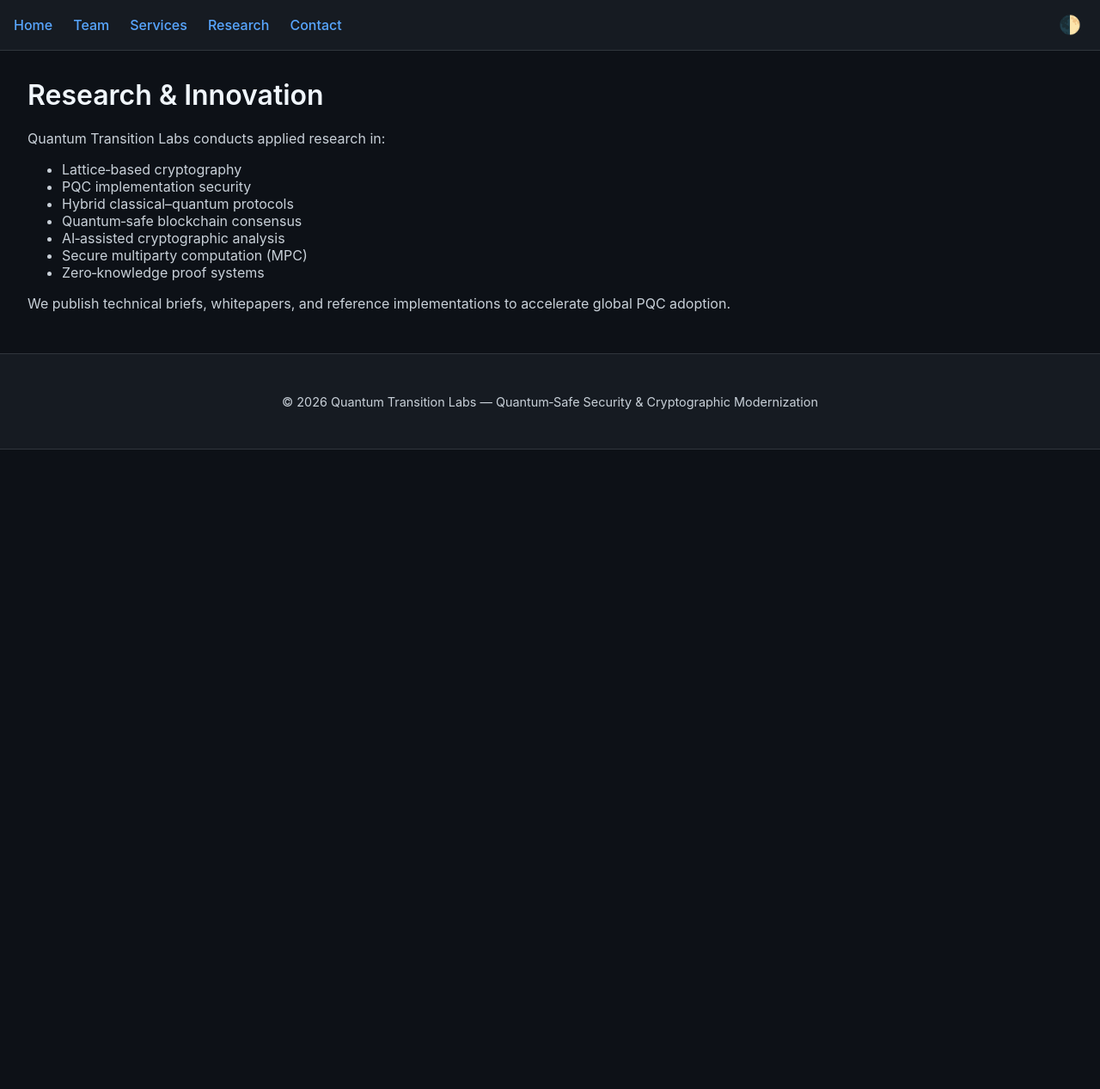
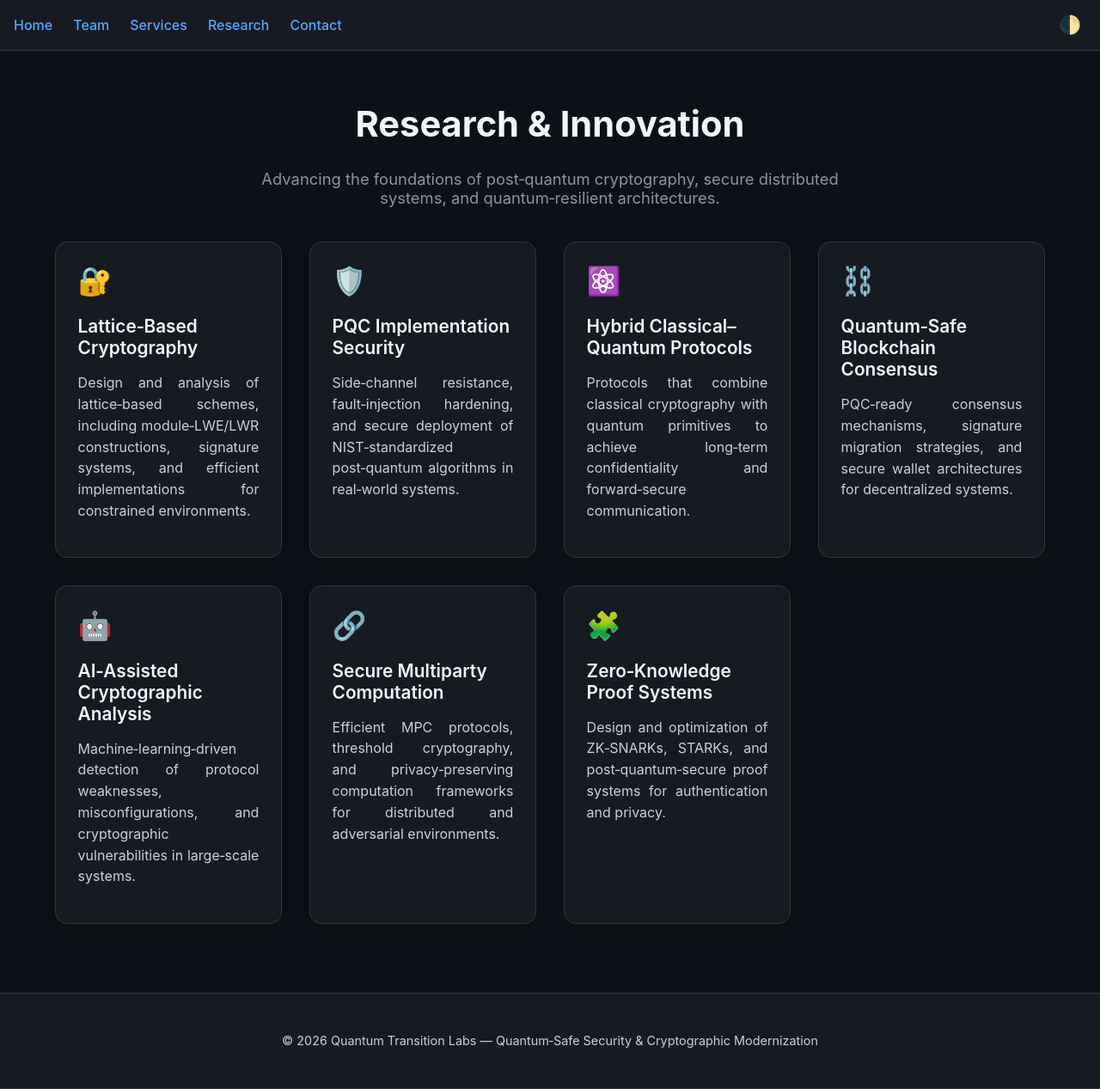
Before and after one commit to hassankhodaiemehr/qtransitionlabs, a Jekyll site: the page built from research.md, in a window 1280 px wide. Shown: the whole page at 86% size. Built offline with Jekyll 4.4.1, drawn with Linux system fonts in a browser that asks for light colours; before the commit the page ends 900 px from its top, so only the background shows below that.

Commit message:
Revamp research page layout and styling
Updated the styling and structure of the research page, including new CSS rules for layout and design. Enhanced content presentation with research cards and headers.

```diff
--- a/research.md
+++ b/research.md
@@ -4,66 +4,184 @@ title: Research
 ---
 
 <style>
-  /* Make this page full-width */
+/* FULL‑WIDTH (95%) */
 .page-content, .wrapper, .container {
   max-width: 95% !important;
-  padding-left: 2 !important;
-  padding-right: 2 !important;
+  width: 95% !important;
+  margin: 0 auto !important;
+  padding: 0 !important;
 }
 
-/* Optional: add some breathing room */
-.team-page {
-  padding: 0 2rem;
+/* Page padding */
+.research-page {
+  padding: 2rem 2rem;
 }
 
-.team-grid {
+/* HEADER */
+.research-header {
+  text-align: center;
+  margin-bottom: 2.5rem;
+}
+
+.research-header h1 {
+  font-size: 2.6rem;
+  font-weight: 700;
+  color: #F0F6FC;
+}
+
+.research-header p {
+  color: #8B949E;
+  font-size: 1.15rem;
+  max-width: 700px;
+  margin: 0.5rem auto 0 auto;
+}
+
+body.light-mode .research-header h1 {
+  color: #1A1F36;
+}
+
+body.light-mode .research-header p {
+  color: #4B5563;
+}
+
+/* GRID */
+.research-grid {
   display: grid;
-  grid-template-columns: repeat(auto-fit, minmax(280px, 1fr));
-  gap: 2.2rem;
+  grid-template-columns: repeat(auto-fit, minmax(260px, 1fr));
+  gap: 2rem;
   margin-top: 2rem;
 }
 
-/* Force 3 columns on desktop */
-@media (min-width: 900px) {
-  .team-grid {
-    grid-template-columns: repeat(3, 1fr);
-  }
+/* CARDS — DARK MODE */
+.research-card {
+  background: #161B22;
+  border: 1px solid #30363D;
+  padding: 1.6rem;
+  border-radius: 14px;
+  box-shadow: 0 4px 14px rgba(0,0,0,0.15);
+  transition: 0.25s ease;
+  animation: fadeIn 1s ease forwards;
 }
 
-.team-card {
-  background: #ffffff;
-  border-radius: 14px;
-  padding: 1.8rem;
-  box-shadow: 0 4px 14px rgba(0,0,0,0.08);
-  transition: transform 0.2s ease, box-shadow 0.2s ease;
+.research-card:hover {
+  transform: translateY(-6px);
+  box-shadow: 0 8px 24px rgba(88,166,255,0.25);
+  border-color: #58A6FF;
 }
 
-.team-card:hover {
-  transform: translateY(-4px);
-  box-shadow: 0 8px 20px rgba(0,0,0,0.12);
+/* LIGHT MODE OVERRIDE */
+body.light-mode .research-card {
+  background: #FFFFFF;
+  border: 1px solid #E5E7EB;
 }
 
-.team-photo {
-  width: 180px;
-  border-radius: 12px;
-  margin-bottom: 1rem;
+body.light-mode .research-card h3 {
+  color: #1A1F36;
 }
 
-.section-divider {
-  margin: 4rem 0 2rem 0;
-  border-top: 2px solid #e5e5e5;
+body.light-mode .research-card p {
+  color: #374151;
+}
+
+/* CARD CONTENT */
+.research-card h3 {
+  color: #F0F6FC;
+  margin-bottom: 0.6rem;
+  font-size: 1.3rem;
+}
+
+.research-card p {
+  color: #C9D1D9;
+  line-height: 1.55;
+  text-align: justify;
+}
+
+/* ICON */
+.research-icon {
+  font-size: 2rem;
+  margin-bottom: 0.8rem;
+  color: #58A6FF;
+}
+
+/* Fade‑in animation */
+@keyframes fadeIn {
+  from { opacity: 0; transform: translateY(12px); }
+  to { opacity: 1; transform: translateY(0); }
 }
 </style>
-# Research & Innovation
 
-Quantum Transition Labs conducts applied research in:
+<div class="research-page">
 
-- Lattice‑based cryptography
-- PQC implementation security
-- Hybrid classical–quantum protocols
-- Quantum‑safe blockchain consensus
-- AI‑assisted cryptographic analysis
-- Secure multiparty computation (MPC)
-- Zero‑knowledge proof systems
+<div class="research-header">
+  <h1>Research & Innovation</h1>
+  <p>Advancing the foundations of post‑quantum cryptography, secure distributed systems, and quantum‑resilient architectures.</p>
+</div>
 
-We publish technical briefs, whitepapers, and reference implementations to accelerate global PQC adoption.
+<div class="research-grid">
+
+  <div class="research-card">
+    <div class="research-icon">🔐</div>
+    <h3>Lattice‑Based Cryptography</h3>
+    <p>
+      Design and analysis of lattice‑based schemes, including module‑LWE/LWR constructions,
+      signature systems, and efficient implementations for constrained environments.
+    </p>
+  </div>
+
+  <div class="research-card">
+    <div class="research-icon">🛡️</div>
+    <h3>PQC Implementation Security</h3>
+    <p>
+      Side‑channel resistance, fault‑injection hardening, and secure deployment of NIST‑standardized
+      post‑quantum algorithms in real‑world systems.
+    </p>
+  </div>
+
+  <div class="research-card">
+    <div class="research-icon">⚛️</div>
+    <h3>Hybrid Classical–Quantum Protocols</h3>
+    <p>
+      Protocols that combine classical cryptography with quantum primitives to achieve
+      long‑term confidentiality and forward‑secure communication.
+    </p>
+  </div>
+
+  <div class="research-card">
+    <div class="research-icon">⛓️</div>
+    <h3>Quantum‑Safe Blockchain Consensus</h3>
+    <p>
+      PQC‑ready consensus mechanisms, signature migration strategies, and secure wallet
+      architectures for decentralized systems.
+    </p>
+  </div>
+
+  <div class="research-card">
+    <div class="research-icon">🤖</div>
+    <h3>AI‑Assisted Cryptographic Analysis</h3>
+    <p>
+      Machine‑learning‑driven detection of protocol weaknesses, misconfigurations,
+      and cryptographic vulnerabilities in large‑scale systems.
+    </p>
+  </div>
+
+  <div class="research-card">
+    <div class="research-icon">🔗</div>
+    <h3>Secure Multiparty Computation</h3>
+    <p>
+      Efficient MPC protocols, threshold cryptography, and privacy‑preserving computation
+      frameworks for distributed and adversarial environments.
+    </p>
+  </div>
+
+  <div class="research-card">
+    <div class="research-icon">🧩</div>
+    <h3>Zero‑Knowledge Proof Systems</h3>
+    <p>
+      Design and optimization of ZK‑SNARKs, STARKs, and post‑quantum‑secure proof systems
+      for authentication and privacy.
+    </p>
+  </div>
+
+</div>
+
+</div>
```
